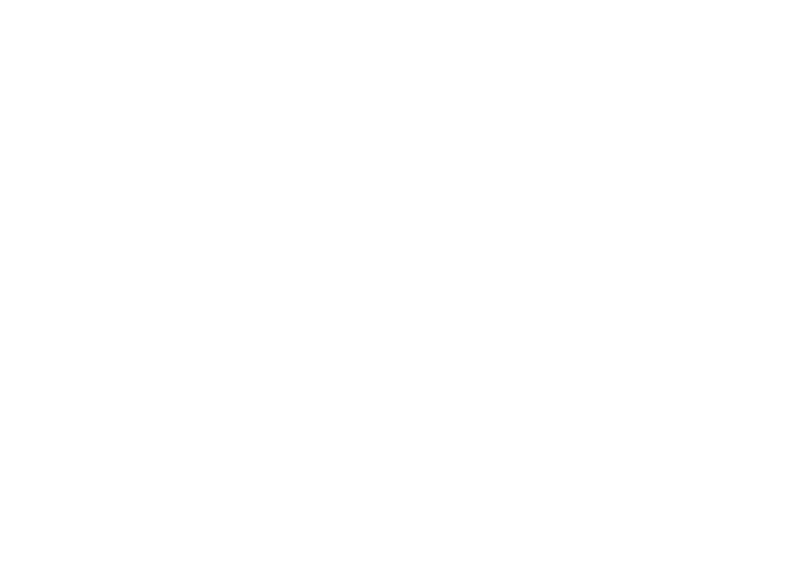
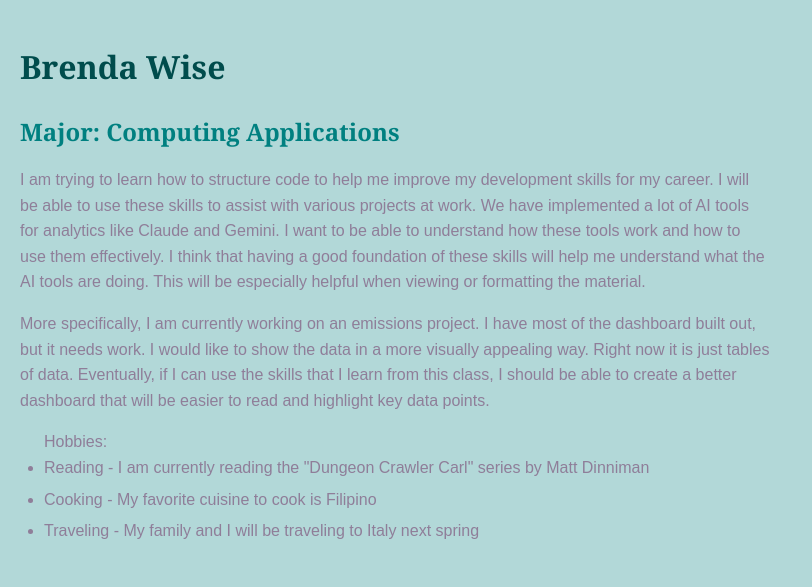
Before and after one commit to Brexad26/Project-03-Final-Project---A-Full-Project-Proposal, a plain HTML site: page about.html in a window 1280 px wide. Shown: the whole page, without its empty margins (0-812 px from the left). Drawn offline with Linux system fonts and the light colour scheme.

Commit message:
Commit edits
Saving revised links

```diff
--- a/about.html
+++ b/about.html
@@ -0,0 +1,28 @@
+<!doctype html>
+<html lang="en-US">
+  <head>
+    <meta charset="utf-8" />
+    <meta name="viewport" content="width=device-width" />
+    <title>about.html </title>
+    <!-- Link External CSS Stylesheet -->
+    <link rel="stylesheet" href="style.css">
+  </head>
+  <body>
+    <h1>Brenda Wise</h1>
+    <h2>Major: Computing Applications</h2>
+    <p> I am trying to learn how to structure code to help me improve my development skills for my career. I will be able to use
+     these skills to assist with various projects at work. We have implemented a lot of AI tools for analytics like Claude and Gemini.
+     I want to be able to understand how these tools work and how to use them effectively. I think that having a good foundation of these
+     skills will help me understand what the AI tools are doing. This will be especially helpful when viewing or formatting the material.</p>
+
+    <p> More specifically, I am currently working on an emissions project. I have most of the dashboard built out, but it needs work.
+     I would like to show the data in a more visually appealing way. Right now it is just tables of data. Eventually, if I can use the skills
+     that I learn from this class, I should be able to create a better dashboard that will be easier to read and highlight key data points.</p>
+
+     <ul>Hobbies:
+      <li>Reading - I am currently reading the "Dungeon Crawler Carl" series by Matt Dinniman</li>
+      <li>Cooking - My favorite cuisine to cook is Filipino</li>
+      <li>Traveling - My family and I will be traveling to Italy next spring</li>
+    </ul>
+</body>
+</html>
```
Also changed, not shown: index.html (+3 -1 lines), 1 other file.
